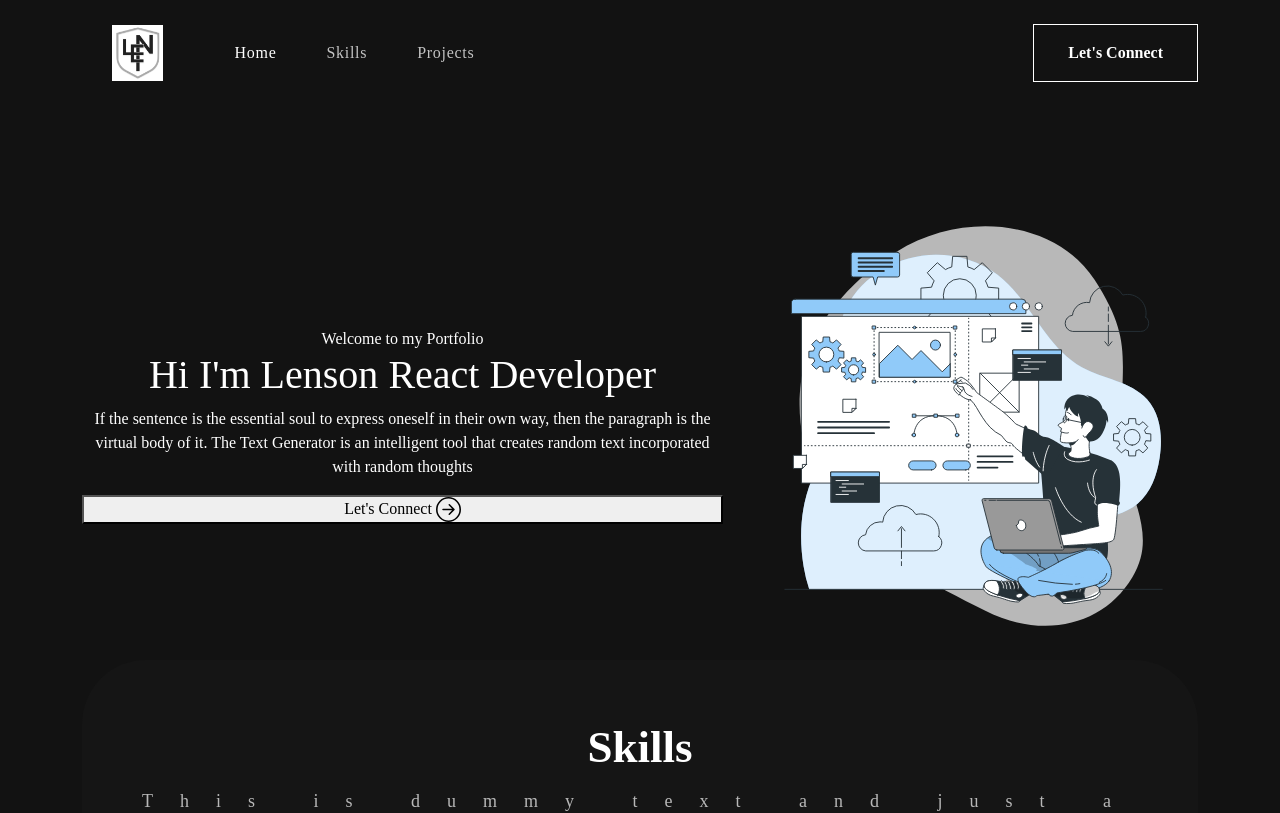
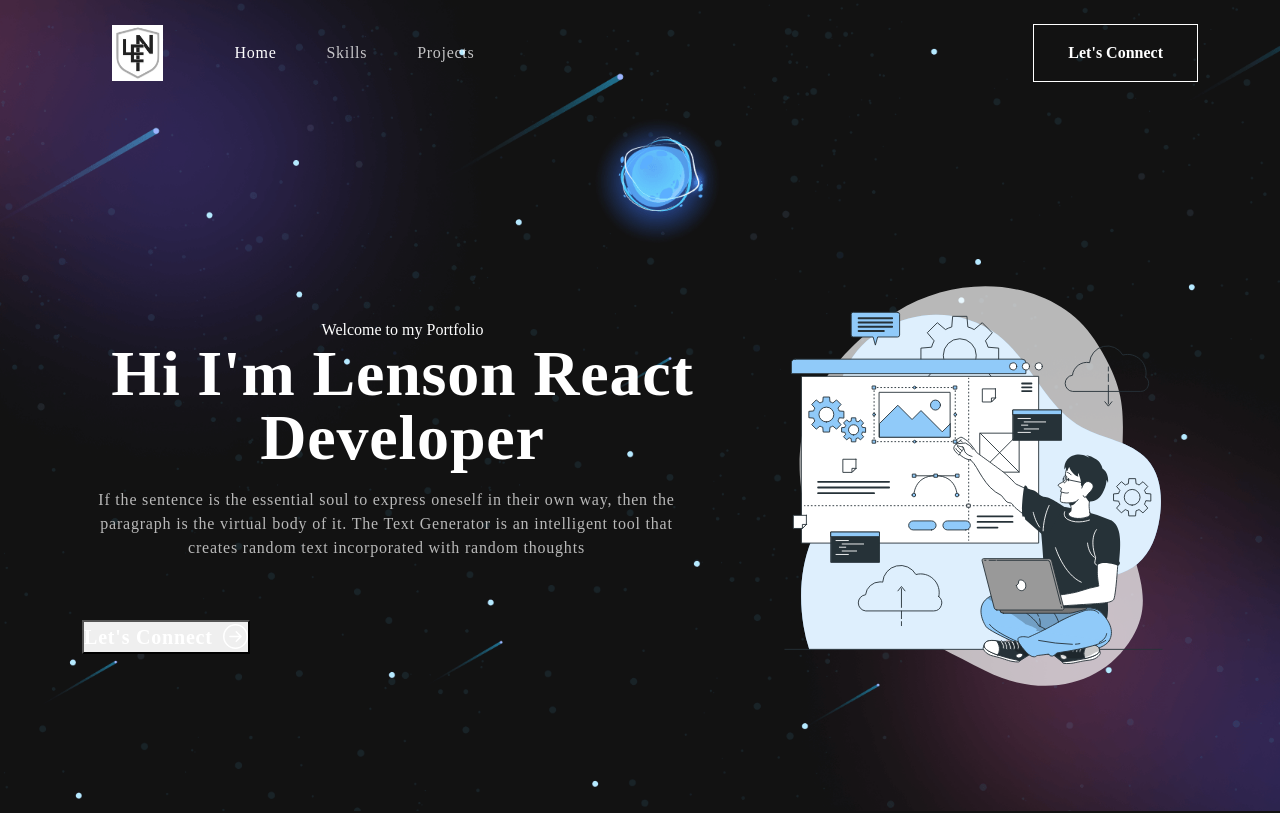
Before and after one commit to lensonfernandes/React-Portfolio, a React (Create React App) app in the folder reactportfolio/: page / in a window 1280 px wide. Shown: the top 813 px of the page. Built offline with nearby package versions, Linux system fonts and the light colour scheme; a web font is replaced by a local one.

Commit message:
CSS to Banner Section Added

```diff
--- a/reactportfolio/src/App.css
+++ b/reactportfolio/src/App.css
@@ -150,19 +150,100 @@ nav.navbar .navbar-toggler-icon{
   transition: all 300ms linear;
 }
 
-#home{
+/* #home{
   margin-top: 25vh;
   height: 50vh;
-}
+} */
 
-.trackvisibility > div{
+/* .trackvisibility > div{
   display: flex;
   height: 100%;
   flex-direction: column;
   justify-content: space-around;
 
+} */
+
+/* Banner */
+
+.banner{
+  margin-top: 0;
+  padding: 260px 0 100px 0;
+  background-image: url('./assets/img/banner-bg.png');
+  background-position: top center;
+  background-size: cover;
+  background-repeat: no-repeat;
 }
 
+.banner .tageline{
+  letter-spacing: 0.8px;
+  font-weight: 700;
+  padding: 6px 10px;
+  background: linear-gradient(90.21deg, rgba(168,52, 122, 0.5) -5.90%, rgba(72,46,188, 0.5) 1%);
+  border: 1px solid rgba(254, 254, 254, 0.5);
+  font-size: 20px;
+  margin-bottom: 16px;
+  display: inline-block;
+}
+
+.banner h1{
+  font-size: 64px;
+  font-weight: 700;
+  letter-spacing: 0.8px;
+  line-height: 1;
+  margin-bottom: 18px;
+  display: block;
+}
+
+.banner p{
+  color: #B9B9B9;
+  font-size: 16px;
+  letter-spacing: 0.8px;
+  line-height: 1.5em;
+  width: 95%;
+}
+
+.banner button{
+  color: #fff;
+  font-weight: 700;
+  font-size: 20px;
+  margin-top: 60px;
+  letter-spacing: 0.8px;
+  display: flex;
+  align-items: center;
+}
+
+.banner button svg{
+  font-size: 25px;
+  margin-left: 10px;
+  transition: 0.3s ease-in-out;
+  line-height: 1;
+}
+
+.banner button:hover svg{
+  margin-left: 24px;
+}
+
+.banner img{
+  animation: updown1 3s linear infinite;
+
+  @keyframes updown1{
+    0% {
+      transform: translateY(-20px);
+    }
+    50% {
+      transform: translateY(20px);
+    }
+    100% {
+      transform: translateY(-20px);
+    }
+  }
+}
+
+.txt-rotate > .wrap{
+
+  border-right: 0.08em solid #666;
+
+}
 .skill{
   padding: 0 0 50px 0;
   position: relative;
```
Also changed, not shown: reactportfolio/src/assets/img/banner-bg.png (added), 1 other file (tests, documents, lock files or other folders).
